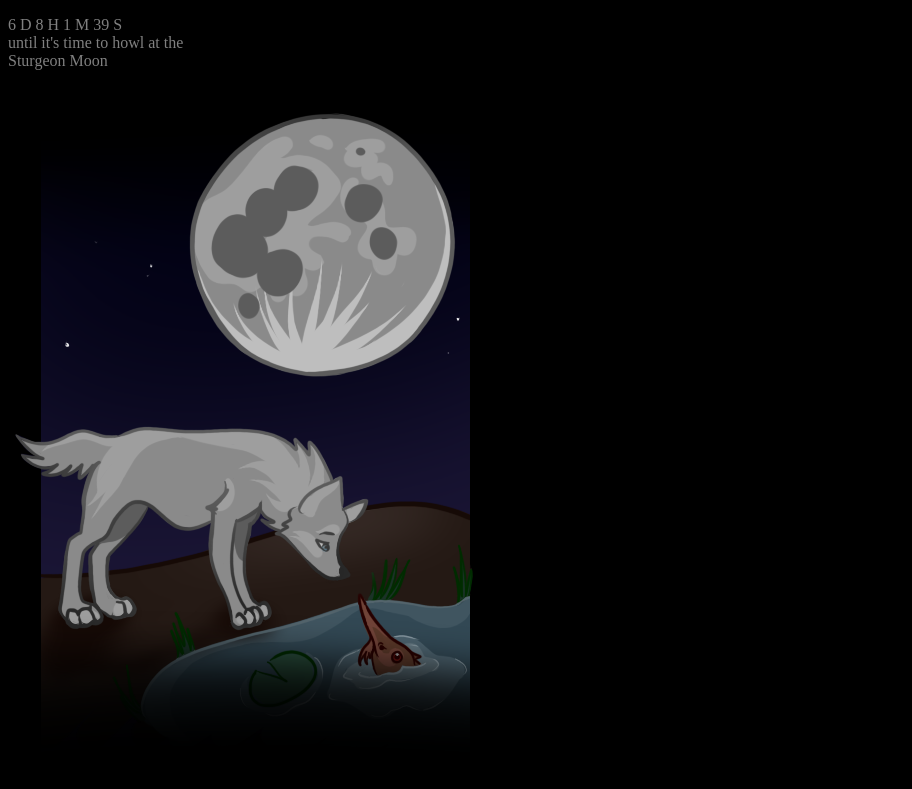
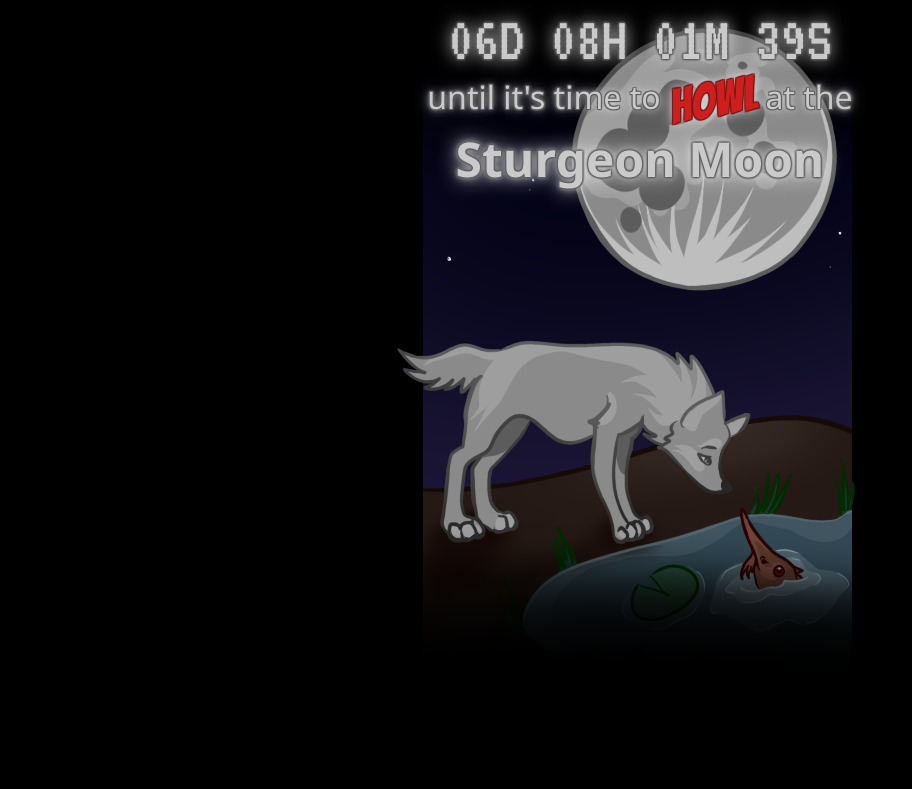
Before and after one commit to FabulousSpaceCat/week5, a website: page howl/index.html in a window 1280 px wide. Shown: the whole page, without its empty margins (0-912 px from the left). Drawn offline with Linux system fonts and the light colour scheme; a web font is replaced by a local one.

Commit message:
Seperated the countdown from the rest of the changes so they aren't constantly ticking, too.  Added a check so the timer doesn't go past zero, and if it ever gets to zero run the main functions again.  Added some nice styling, too.

```diff
--- a/howl/howl.css
+++ b/howl/howl.css
@@ -1,4 +1,67 @@
+@import url('https://fonts.googleapis.com/css?family=VT323');
+@import url('https://fonts.googleapis.com/css?family=Cagliostro');
+@import url('https://fonts.googleapis.com/css?family=Bangers');
+
+
 body {
     background-color:black;
     color:grey;
+    background-repeat: no-repeat;
+    background-position-x: center;
+    text-align: center;
 }
+#counter {
+    font-family: "VT323", "Courier New", Courier, monospace;
+    font-size: 4em;
+    color: #cacaca;
+    text-shadow:
+    #5c5c5c -1px -1px 2px,
+    #5c5c5c 1px -1px 2px,
+    #5c5c5c -1px 1px 2px,
+    #5c5c5c 1px 1px 2px,
+    rgba(255,255,255,.5) 0 0 20px,
+    rgba(255,255,255,.5) 0 0 15px;
+}
+#moon {
+    margin-top:-40px;
+    font-family: "Cagliostro", "Segoe UI", Tahoma, Geneva, Verdana, sans-serif;
+    font-size:2em;
+    color: #cacaca;
+    text-shadow:
+    #5c5c5c -1px -1px 1px,
+    #5c5c5c 1px -1px 1px,
+    #5c5c5c -1px 1px 1px,
+    #5c5c5c 1px 1px 1px,
+    rgba(255,255,255,.5) 0 0 15px,
+    rgba(255,255,255,.5) 0 0 10px,
+    rgba(255,255,255,.5) 0 0 5px;
+}
+.howl {
+    font-family: "Bangers", Impact, Haettenschweiler, 'Arial Narrow Bold', sans-serif;
+    font-size:1.5em;
+    color: rgb(206, 30, 30);
+    text-shadow:
+    #741616 -1px -1px 1px,
+    #741616 1px -1px 1px,
+    #741616 -1px 1px 1px,
+    #741616 1px 1px 1px,
+    rgba(255,255,255, 0.5) 0 0 15px,
+    rgba(255,255,255,.5) 0 0 10px,
+    rgba(255,255,255,.5) 0 0 5px;
+    vertical-align: middle;
+    display: inline-block;  /* Evidently you can't rotate an inline element */
+    rotate:-10deg;
+}
+.name {
+    font-size: 1.5em;
+    font-weight: bold;
+    text-shadow:
+    #5c5c5c -1px -1px 2px,
+    #5c5c5c 1px -1px 2px,
+    #5c5c5c -1px 1px 2px,
+    #5c5c5c 1px 1px 2px,
+    rgba(255,255,255,.5) 0 0 25px,
+    rgba(255,255,255,.5) 0 0 20px,
+    rgba(255,255,255,.5) 0 0 10px,
+    rgba(255,255,255,.5) 0 0 5px;
+}
--- a/howl/howl.js
+++ b/howl/howl.js
@@ -32,32 +32,47 @@ let deadline;
 let moonName;
 let moonPic;
 
-// And also it needs to count, I think this will be okay since the variables will be set by the time it runs
+// And also it needs to visibly count, it's only ever set by running the countdown and is cleared when it shouldn't be ticking
+// moving the image display out of the countdown wouldn't be a bad idea.
+
 
 let tick;
 
 // Set countdown timer and do the math and make variables for the math
 
 function countdown() {
-    let now = new Date().getTime();
-    let time = deadline - now;
-    let days = Math.floor(time / (1000 * 60 * 60 * 24));
-    let hours = Math.floor((time % (1000 * 60 * 60 * 24)) / (1000 * 60 * 60));
-    let mins = Math.floor((time % (1000 * 60 * 60 )) / (1000 * 60));
-    let secs = Math.floor((time % (1000 * 60 )) / 1000);
-    // Display countdown timer block
-    document.getElementById("demo").innerHTML = `
-        ${days} D ${hours} H ${mins} M ${secs} S
+    var now = new Date().getTime();
+    var time = deadline - now;
+    if (time > 0) { // Let's not go past 0
+        let days = Math.floor(time / (1000 * 60 * 60 * 24));
+        let hours = Math.floor((time % (1000 * 60 * 60 * 24)) / (1000 * 60 * 60));
+        let mins = Math.floor((time % (1000 * 60 * 60 )) / (1000 * 60));
+        let secs = Math.floor((time % (1000 * 60 )) / 1000);
+        // Display countdown timer block, minimum digits 2 so it's not bouncing all over the place
+        document.getElementById("counter").innerHTML = `
+            ${days.toLocaleString(undefined,{minimumIntegerDigits: 2})}D
+            ${hours.toLocaleString(undefined,{minimumIntegerDigits: 2})}H
+            ${mins.toLocaleString(undefined,{minimumIntegerDigits: 2})}M
+            ${secs.toLocaleString(undefined,{minimumIntegerDigits: 2})}S`
+        //repeat as needed
+        tick = setInterval(countdown, 1000);
+    }
+    else { // A countdown has obviously completed!  nextMoon should NOT catch anything, but checkSameDay SHOULD
+        nextMoon();
+        checkSameDay();
+    }
+}
+
+function whatMoon() {
+    document.getElementById("moon").innerHTML += `
         <br>
-        until it's time to howl at the
+        until it's time to <span class="howl">howl</span> at the
         <br>
-        ${moonName} Moon
-        <p><img src="images/${moonPic}" alt="${moonName} Moon"></p>`
-    //repeat as needed
-    tick = setInterval(countdown, 1000);
+        <span class="name">${moonName} Moon</span>`
+    document.body.style.backgroundImage = `url("images/${moonPic}")`
 }
-// We should determine the upcoming moon, which we can do using epoch time:
-// Ideally we would be making a ticking timer but not yet, I just need to make the idea work first
+
+// We should determine the upcoming moon, which we can do using unix time
 // I have the feeling I could do something with an array and a loop but fuck it, long hand way still works
 
 function nextMoon() {
@@ -66,78 +81,91 @@ function nextMoon() {
         moonName = wolfMoon.name;
         moonPic = wolfMoon.pic;
         countdown();
+        whatMoon();
     }
     else if (currentDay < snowMoon.date.getTime() && currentDay > wolfMoon.date.getTime()) {
         deadline = snowMoon.date.getTime();
         moonName = snowMoon.name;
         moonPic = snowMoon.pic;
         countdown();
+        whatMoon();
     }
     else if (currentDay < crowMoon.date.getTime() && currentDay > snowMoon.date.getTime()) {
         deadline = crowMoon.date.getTime();
         moonName = crowMoon.name;
         moonPic = crowMoon.pic;
         countdown();
+        whatMoon();
     }
     else if (currentDay < grassMoon.date.getTime() && currentDay > crowMoon.date.getTime()) {
         deadline = grassMoon.date.getTime();
         moonName = grassMoon.name;
         moonPic = grassMoon.pic;
         countdown();
+        whatMoon();
     }
     else if (currentDay < flowerMoon.date.getTime() && currentDay > grassMoon.date.getTime()) {
         deadline = flowerMoon.date.getTime();
         moonName = flowerMoon.name;
         moonPic = flowerMoon.pic;
         countdown();
+        whatMoon();
     }
     else if (currentDay < strawberryMoon.date.getTime() && currentDay > flowerMoon.date.getTime()) {
         deadline = strawberryMoon.date.getTime();
         moonName = strawberryMoon.name;
         moonPic = strawberryMoon.pic;
         countdown();
+        whatMoon();
     }
     else if (currentDay < thunderMoon.date.getTime() && currentDay > strawberryMoon.date.getTime()) {
         deadline = thunderMoon.date.getTime();
         moonName = thunderMoon.name;
         moonPic = thunderMoon.pic;
         countdown();
+        whatMoon();
     }
     else if (currentDay < sturgeonMoon.date.getTime() && currentDay > thunderMoon.date.getTime()) {
         deadline = sturgeonMoon.date.getTime();
         moonName = sturgeonMoon.name;
         moonPic = sturgeonMoon.pic;
         countdown();
+        whatMoon();
     }
     else if (currentDay < redMoon.date.getTime() && currentDay > sturgeonMoon.date.getTime()) {
         deadline = redMoon.date.getTime();
         moonName = redMoon.name;
         moonPic = redMoon.pic;
         countdown();
+        whatMoon();
     }
     else if (currentDay < harvestMoon.date.getTime() && currentDay > redMoon.date.getTime()) {
         deadline = harvestMoon.date.getTime();
         moonName = harvestMoon.name;
         moonPic = harvestMoon.pic;
         countdown();
+        whatMoon();
     }
     else if (currentDay < blueMoon.date && currentDay > harvestMoon.date) {
         deadline = blueMoon.date;
         moonName = blueMoon.name;
         moonPic = blueMoon.pic;
         countdown();
+        whatMoon();
     }
     else if (currentDay < frostMoon.date && currentDay > blueMoon.date) {
         deadline = frostMoon.date;
         moonName = frostMoon.name;
         moonPic = frostMoon.pic;
         countdown();
+        whatMoon();
     }
     else if (currentDay < longMoon.date && currentDay > frostMoon.date) {
         deadline = longMoon.date;
         moonName = longMoon.name;
         moonPic = longMoon.pic;
         countdown();
+        whatMoon();
     }
     else {
         // In case I never get back to this
@@ -150,10 +178,9 @@ function nextMoon() {
 
 function isSameDay() {
     document.getElementById("demo").innerHTML = `
-    Start howling, friends, it's
+    Start <span class="howl">howling</span> friends, it's the
     <br>
-    ${moonName} Moon
-    <p><img src="images/${moonPic}" alt="${moonName} Moon"></p>`;
+    <span class="name">${moonName} Moon</span>`;
     tick = "";
 }
 
--- a/howl/index.html
+++ b/howl/index.html
@@ -7,7 +7,8 @@
     <title>Time To Howl</title>
 </head>
 <body>
-    <p id="demo"></p>
+    <div id="counter"></div>
+    <div id="moon"></div>
     <script src="howl.js"></script>
 </body>
 </html>
```
